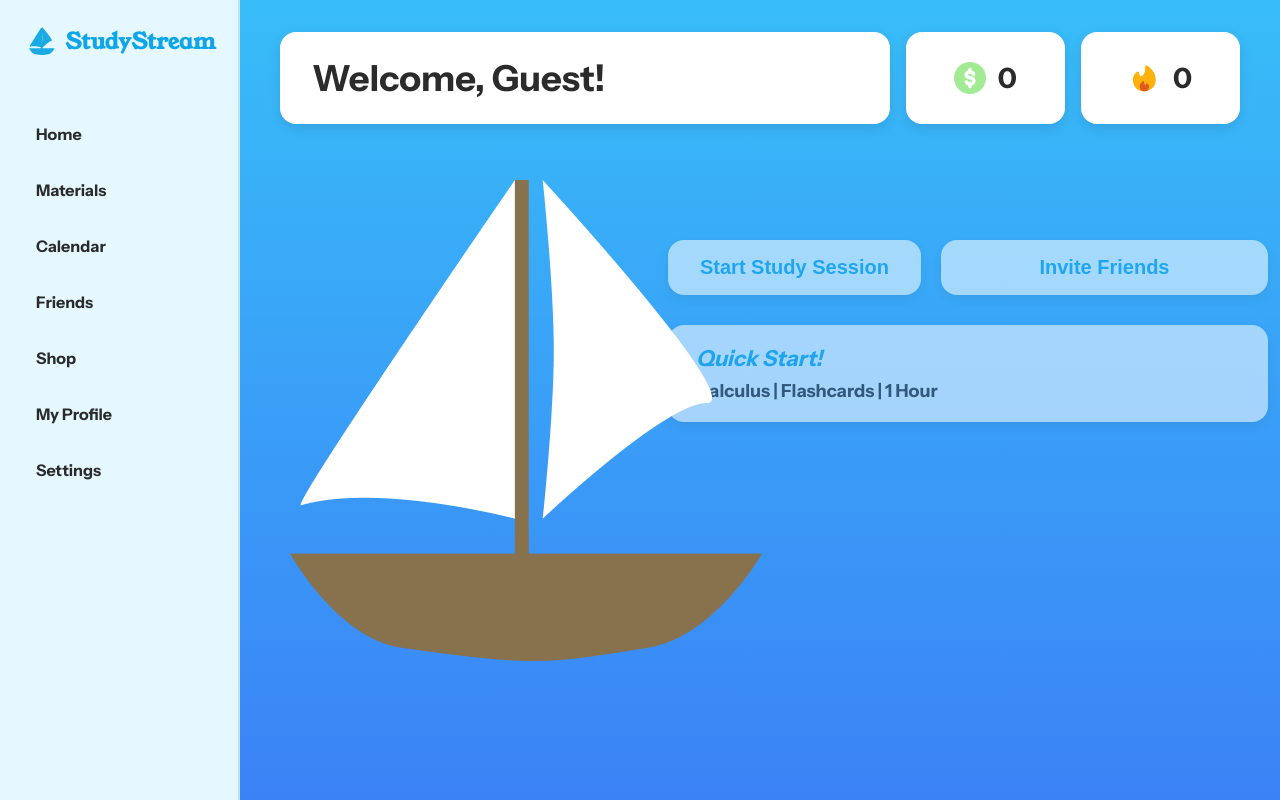
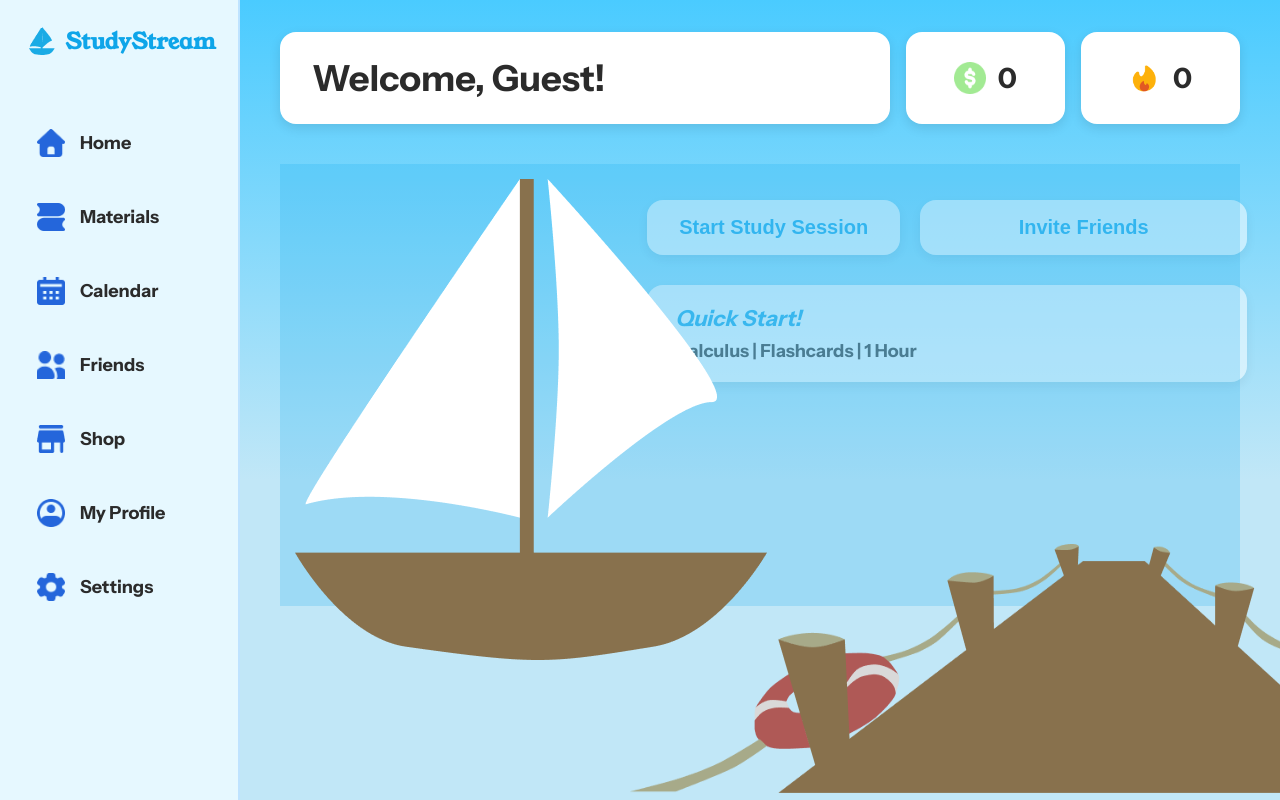
Before and after one commit to CharlesExists/StudyStream, a React (Create React App) app in the folder client/: page /Home in a window 1280 px wide. Built offline with nearby package versions, Linux system fonts and the light colour scheme.

Commit message:
merging main

```diff
--- a/client/src/components/Home.css
+++ b/client/src/components/Home.css
@@ -43,14 +43,20 @@
     display: flex;
     align-items: center;
     gap: 12px;
-    margin: 4px 8px;
+    margin: 7px 9px;
     padding: 12px 14px;
     border-radius: 16px;
-    font-weight: 700;
+    font-weight: 700; font-size: 18px;
     color: var(--text);
     text-decoration: none;
     line-height: 1;
     transition: background 140ms ease, color 140ms ease, transform 80ms ease;
+}
+
+.menuLink .icon-img{
+    width: 28px; height: 28px;
+    margin-right: 3px;
+    object-fit: cover;
 }
 
 .menuLink:hover {
@@ -89,7 +95,7 @@
 .main-content {
     margin-left: 240px;
     flex: 1;
-    background: linear-gradient(180deg, var(--bg-gradient-start) 0%, var(--bg-gradient-end) 100%);
+    background: linear-gradient(180deg, #4ACBFF 0%, #c1e7f7 60%);
     min-height: 100vh;
     padding: 32px 40px;
     position: relative;
@@ -106,11 +112,32 @@
 .home-container {
     display: flex;
     flex-direction: row;
+    position: relative;
+}
+
+.boat-container{
+    position: relative;
+    width: 100%; height: 100%;
+}
+
+.water{
+    position: absolute;
+    width: 1271px; height: 344px;
+    background: linear-gradient(180deg, #1AABE5 21.15%, #2466DB 100%);
+    top: 320px; left: -50px;
+    z-index: 2;
+}
+
+.dock-img{
+    position: absolute;
+    left: 350px; top: 380px;
+    width: 878px; height: 249px;
+    z-index: 3;
 }
 
 .boat-avatar-home{
     position: absolute;
-    left: 50px; top: 180px;
+    left: 15px; top: 15px;
     width: 472px; height: 481px;
     z-index:5;
 }
@@ -213,8 +240,8 @@
 
 .action-wrapper {
     position: absolute;
-    top: 30vh;
-    left: 70%;
+    top: 25vh;
+    left: 68%;
     transform: translateX(-50%);
     width: 100%;
     max-width: 800px;
--- a/client/src/components/Home.jsx
+++ b/client/src/components/Home.jsx
@@ -4,14 +4,15 @@ import "./Home.css";
 import Streak from '../assets/streak.png';
 import Coin from '../assets/coin.png';
 import blueLogo from '../assets/blueStudyStreamLogo.png';
-import HomeIcon from '../assets/home.png';
-import Materials from '../assets/materials.png';
-import Calendar from '../assets/calendar.png';
-import Friends from '../assets/calendar.png';
-import Shop from '../assets/friends.png';
-import Profile from '../assets/profile.png';
-import Settings from '../assets/settings.png';
+import homeIcon from '../assets/home.png';
+import materialsIcon from '../assets/materials.png';
+import calendarIcon from '../assets/calendar.png';
+import friendsIcon from '../assets/friends.png';
+import shopIcon from '../assets/store.png';
+import profileIcon from '../assets/profile.png';
+import settingsIcon from '../assets/settings.png';
 import Boat from '../assets/boat.png';
+import Dock from '../assets/fullDock.png';
 
 export default function Home() {
     const [username, setUsername] = useState("Guest");
@@ -26,13 +27,27 @@ export default function Home() {
                     <img src={blueLogo} alt="Blue StudyStream Logo" className="logo-mark"/>
                     <span className="brand-text">StudyStream</span>
                       </header>
-                <Link className="menuLink" to="/Home">Home</Link>
-                <Link className="menuLink" to="/Materials">Materials</Link>
-                <Link className="menuLink" to="/Calendar">Calendar</Link>
-                <Link className="menuLink" to="/Friends">Friends</Link>
-                <Link className="menuLink" to="/Shop">Shop</Link>
-                <Link className="menuLink" to="/MyProfile">My Profile</Link>
-                <Link className="menuLink" to="/Settings">Settings</Link>
+                    <Link className="menuLink" to="/Home">
+                    <img src={homeIcon} alt="Home" className="icon-img"/> Home
+                    </Link>
+                    <Link className="menuLink" to="/Materials">
+                    <img src={materialsIcon} alt="Materials" className="icon-img"/> Materials
+                    </Link>
+                    <Link className="menuLink" to="/Calendar">
+                    <img src={calendarIcon} alt="Calendar" className="icon-img"/> Calendar
+                    </Link>
+                    <Link className="menuLink" to="/Friends">
+                    <img src={friendsIcon} alt="Friends" className="icon-img"/> Friends
+                    </Link>
+                    <Link className="menuLink" to="/Shop">
+                    <img src={shopIcon} alt="Shop" className="icon-img"/> Shop
+                    </Link>
+                    <Link className="menuLink" to="/MyProfile">
+                    <img src={profileIcon} alt="My Profile" className="icon-img"/> My Profile
+                    </Link>
+                    <Link className="menuLink" to="/Settings">
+                    <img src={settingsIcon} alt="Settings" className="icon-img"/> Settings
+                    </Link>
             </nav>
 
             <main className="main-content">
@@ -47,7 +62,12 @@ export default function Home() {
                         <span className="streak-amount">{streak}</span>
                     </div>
                 </div>
-                <img src={Boat} alt={`${username}'s boat`} className="boat-avatar-home" />
+                <div className="boat-container">
+                    <div className="water"></div>
+                    <img src={Boat} alt={`${username}'s boat`} className="boat-avatar-home" />
+                    <img src={Dock} alt="Dock" className="dock-img"/>
+                </div>
+
                 <div className="action-wrapper">
                     <div className="actions-section">
                         <Link to="/SoloStudyStart">
--- a/client/src/components/SoloStudyStart.jsx
+++ b/client/src/components/SoloStudyStart.jsx
@@ -2,6 +2,7 @@ import React, { useState } from "react";
 import "./SoloStudyStart.css";
 import blueLogo from "../assets/blueStudyStreamLogo.png";
 import Boat from "../assets/boat.png";
+import { Link, NavLink } from "react-router-dom";
 
 export default function SoloStudyStart({ username, defaultBoat }) {
   const [boat, setBoat] = useState(defaultBoat);
@@ -11,19 +12,16 @@ export default function SoloStudyStart({ username, defaultBoat }) {
       <header className="brand solostart-logo">
         <img src={blueLogo} alt="Blue StudyStream Logo" className="logo-mark" />
         <span className="brand-text">StudyStream</span>
+        <Link to="/Home" className ="home-btn">Home</Link>
       </header>
 
       <div className="water"></div>
 
-      <img src={boat} alt={`${username}'s boat`} className="boat-avatar" />
+      <img src={Boat} alt={`${username}'s boat`} className="boat-avatar-start" />
 
       <div className="study-options">
         <h1 className="study-title">Solo Study Start</h1>
       </div>
-
-      <button className="home-btn" onClick={() => window.location.href = "/"}>
-        Home
-      </button>
     </div>
   );
 }
```
Also changed, not shown: 1 other file (tests, documents, lock files or other folders).
